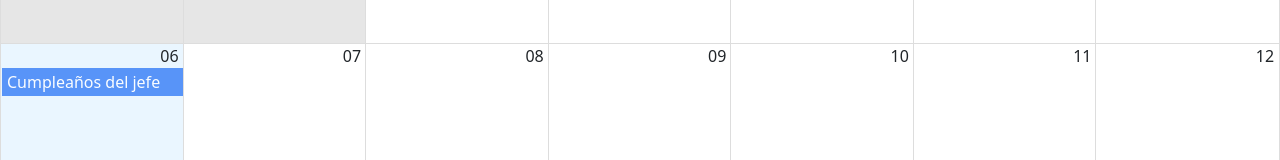
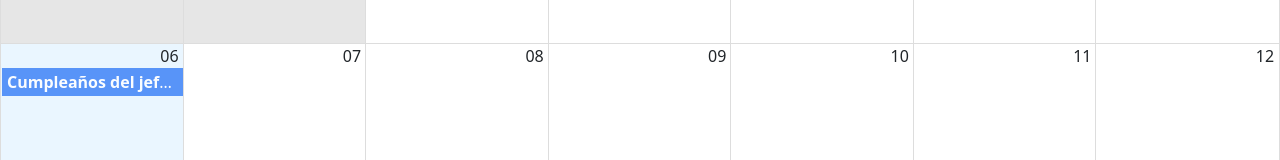
Before and after one commit to Hmmlov/calendar, a React (Vite) app: page / in a window 1280 px wide. Shown: the part 236-396 px from the top of the page. Built offline with nearby package versions, Linux system fonts and the light colour scheme.

Commit message:
PersonalizarElCuadroDelCalendario351

```diff
--- /dev/null
+++ b/src/calendar/components/CalendarEvent.jsx
@@ -0,0 +1,10 @@
+
+export const CalendarEvent = ({event}) => {
+   const {title, user} = event;
+  return (
+    <>
+        <strong>{title}</strong>
+        <span> - {user.name}</span>
+    </>
+  )
+}
--- a/src/calendar/index.js
+++ b/src/calendar/index.js
@@ -1,4 +1,5 @@
 
 
 export * from './components/Navbar';
+export * from './components/CalendarEvent';
 export * from './pages/CalendarPage';
--- a/src/calendar/pages/CalendarPage.jsx
+++ b/src/calendar/pages/CalendarPage.jsx
@@ -2,7 +2,7 @@
 import { Calendar } from 'react-big-calendar'
 import 'react-big-calendar/lib/css/react-big-calendar.css';
 import { addHours} from 'date-fns'
-import { Navbar } from '../index';
+import { CalendarEvent, Navbar } from '../index';
 import { localizer, getMessagesES } from '../../helpers';
 
 const events = [{
@@ -24,7 +24,6 @@
 
 
   const eventStyleGetter = (event, start, end, isSelected) => {
-    console.log({event, start, end, isSelected});
 
     const style ={
       backgroundColor: '#347CF7',
@@ -51,6 +50,9 @@
         style={{ height: 'calc(100vh - 80px )' }}
         messages={getMessagesES()}
         eventPropGetter={eventStyleGetter}
+        components={{
+          event: CalendarEvent
+        }}
       />
 
     </>
```
